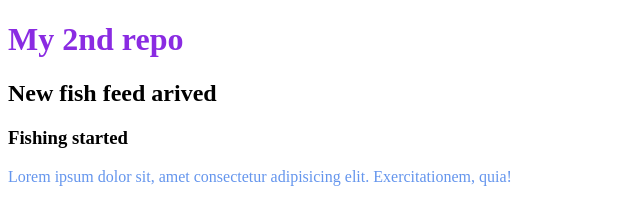
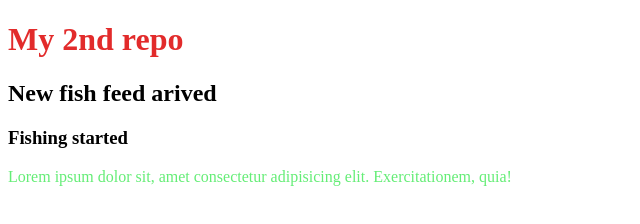
Before and after one commit to milton-ece/my-second-repo, a plain HTML site: page index.html in a window 1280 px wide. Shown: the whole page, without its empty margins (0-640 px from the left). Drawn offline with Linux system fonts and the light colour scheme.

Commit message:
color changed

```diff
--- a/style.css
+++ b/style.css
@@ -1,2 +1,2 @@
-h1{color:blueviolet}
-p{color:cornflowerblue}
+h1{color:rgb(226, 43, 43)}
+p{color:rgb(100, 237, 118)}
```
